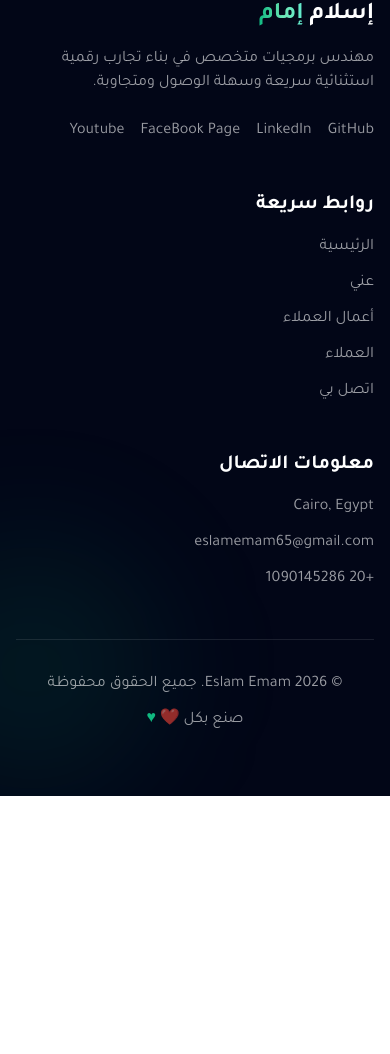
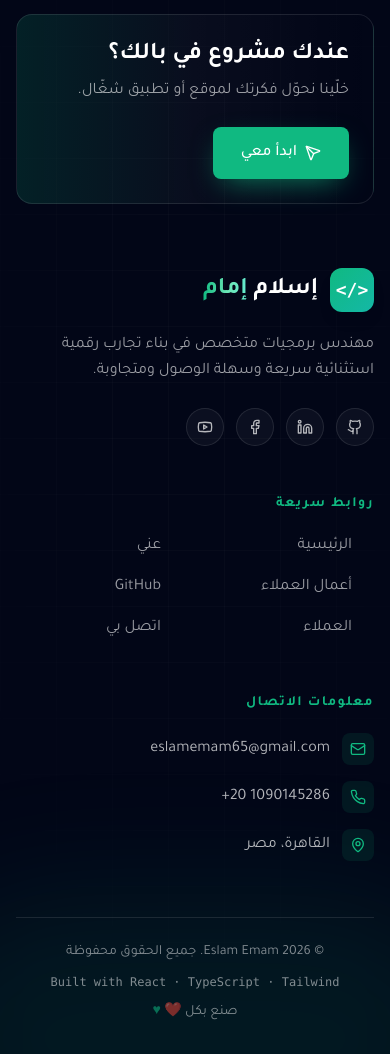
Before and after one commit to eslamemam1/eslam-emam-showcase, a React (Vite) app: page / in a window 390 px wide. Shown: the part 10775-11829 px from the top of the page. Before the commit the page ends 11571 px from the top, so only its background shows below. Built offline with nearby package versions, Linux system fonts and the light colour scheme.

Commit message:
feat: enhance Footer component with improved layout, social links, and contact information; add new styling and functionality

```diff
--- a/src/components/Footer.tsx
+++ b/src/components/Footer.tsx
@@ -1,67 +1,128 @@
+import {
+  ArrowRight,
+  Facebook,
+  Github,
+  Linkedin,
+  Mail,
+  MapPin,
+  Phone,
+  Send,
+  Youtube,
+} from "lucide-react";
 import { useLanguage } from "../contexts/LanguageContext";
 import ScrollReveal from "./ScrollReveal";
 
-const Footer = () => {
-  const { t } = useLanguage();
-  const currentYear = new Date().getFullYear();
-
 const socialLinks = [
-    { name: "GitHub", url: "https://github.com/eslamemam1" },
+  { icon: Github, name: "GitHub", url: "https://github.com/eslamemam1" },
   {
+    icon: Linkedin,
     name: "LinkedIn",
     url: "https://www.linkedin.com/in/eslam-emam-12695815b",
   },
   {
-      name: "FaceBook Page",
+    icon: Facebook,
+    name: "Facebook",
     url: "https://www.facebook.com/profile.php?id=61571808045016",
   },
-    { name: "Youtube", url: "https://www.youtube.com/@eslamemam5214" },
+  { icon: Youtube, name: "YouTube", url: "https://www.youtube.com/@eslamemam5214" },
 ];
 
 const quickLinks = [
   { key: "nav.home", href: "#home" },
   { key: "nav.about", href: "#about" },
   { key: "nav.projects", href: "#projects" },
+  { key: "nav.github", href: "#github" },
   { key: "nav.testimonials", href: "#testimonials" },
   { key: "nav.contact", href: "#contact" },
 ];
 
+const Footer = () => {
+  const { t, language } = useLanguage();
+  const isAr = language === "ar";
+  const currentYear = new Date().getFullYear();
+
+  const contactItems = [
+    {
+      icon: Mail,
+      value: "eslamemam65@gmail.com",
+      href: "mailto:eslamemam65@gmail.com",
+    },
+    { icon: Phone, value: "+20 1090145286", href: "tel:+201090145286" },
+    { icon: MapPin, value: isAr ? "القاهرة، مصر" : "Cairo, Egypt" },
+  ];
+
   return (
-    <footer className="relative overflow-hidden border-t border-white/10 bg-slate-950 px-4 py-16 text-white sm:px-6 md:px-8 lg:px-12">
-      <div className="glow-orb -left-24 bottom-0 h-64 w-64 bg-portfolio-green/10" />
+    <footer className="relative overflow-hidden bg-slate-950 px-4 pb-8 pt-20 text-white sm:px-6 md:px-8 lg:px-12">
+      <div className="absolute inset-x-0 top-0 h-px bg-gradient-to-r from-transparent via-portfolio-green/70 to-transparent" />
+      <div className="bg-grid pointer-events-none absolute inset-0 opacity-40" />
+      <div className="glow-orb -bottom-32 left-1/2 h-72 w-[36rem] -translate-x-1/2 bg-portfolio-green/10" />
+
       <div className="section-inner relative z-10">
         <ScrollReveal>
-          <div className="grid grid-cols-1 gap-12 md:grid-cols-3">
+          <div className="mb-16 flex flex-col items-start justify-between gap-6 rounded-2xl border border-white/10 bg-gradient-to-r from-portfolio-green/15 via-white/[0.03] to-transparent p-6 md:flex-row md:items-center md:p-10">
             <div>
-              <a href="#home" className="text-2xl font-bold">
+              <h3 className="text-2xl font-bold md:text-3xl">
+                {isAr ? "عندك مشروع في بالك؟" : "Have a project in mind?"}
+              </h3>
+              <p className="mt-2 text-white/60">
+                {isAr
+                  ? "خلّينا نحوّل فكرتك لموقع أو تطبيق شغّال."
+                  : "Let's turn your idea into a working product."}
+              </p>
+            </div>
+            <a
+              href="#contact"
+              className="group inline-flex shrink-0 items-center gap-2 rounded-lg bg-portfolio-green px-7 py-3.5 font-medium text-white shadow-[0_10px_30px_-10px_rgba(16,185,129,0.7)] transition-all hover:-translate-y-0.5 hover:bg-emerald-400"
+            >
+              <Send className="h-4 w-4 rtl:-scale-x-100" />
+              {isAr ? "ابدأ معي" : "Let's Talk"}
+            </a>
+          </div>
+        </ScrollReveal>
+
+        <ScrollReveal delay={100}>
+          <div className="grid grid-cols-1 gap-12 sm:grid-cols-2 lg:grid-cols-[1.4fr_1fr_1.2fr]">
+            <div>
+              <a href="#home" className="inline-flex items-center gap-3">
+                <span className="flex h-11 w-11 items-center justify-center rounded-xl bg-gradient-to-br from-portfolio-green to-teal-500 font-mono text-lg font-bold text-white shadow-lg">
+                  {"</>"}
+                </span>
+                <span className="text-2xl font-bold">
                   {t("Eslam")}
                   <span className="text-gradient"> {t("Emam")}</span>
+                </span>
               </a>
-              <p className="mt-4 max-w-md text-white/60">{t("footer.des")}</p>
-              <div className="mt-6 flex flex-wrap gap-4">
+              <p className="mt-5 max-w-sm leading-relaxed text-white/60">
+                {t("footer.des")}
+              </p>
+              <div className="mt-6 flex gap-3">
                 {socialLinks.map((social) => (
                   <a
                     key={social.name}
                     href={social.url}
                     target="_blank"
                     rel="noopener noreferrer"
-                    className="text-white/60 transition-colors hover:text-portfolio-green"
+                    aria-label={social.name}
+                    className="rounded-full border border-white/10 bg-white/[0.04] p-2.5 text-white/70 transition-all duration-300 hover:-translate-y-1 hover:border-portfolio-green hover:bg-portfolio-green hover:text-white"
                   >
-                    {social.name}
+                    <social.icon className="h-4 w-4" />
                   </a>
                 ))}
               </div>
             </div>
 
             <div>
-              <h3 className="mb-4 text-xl font-semibold">{t("Quick Links")}</h3>
-              <ul className="space-y-3">
+              <h3 className="mb-5 text-sm font-semibold uppercase tracking-widest text-portfolio-green">
+                {t("Quick Links")}
+              </h3>
+              <ul className="grid grid-cols-2 gap-x-6 gap-y-3 sm:grid-cols-1">
                 {quickLinks.map((link) => (
                   <li key={link.href}>
                     <a
                       href={link.href}
-                      className="text-white/60 transition-colors hover:text-portfolio-green"
+                      className="group inline-flex items-center gap-2 text-white/60 transition-colors hover:text-white"
                     >
+                      <ArrowRight className="h-3.5 w-3.5 -translate-x-1 text-portfolio-green opacity-0 transition-all duration-300 group-hover:translate-x-0 group-hover:opacity-100 rtl:rotate-180 rtl:translate-x-1 rtl:group-hover:translate-x-0" />
                       {t(link.key)}
                     </a>
                   </li>
@@ -70,41 +131,53 @@ const Footer = () => {
             </div>
 
             <div>
-              <h3 className="mb-4 text-xl font-semibold">{t("Contact Info")}</h3>
-              <ul className="space-y-3 text-white/60">
-                <li>Cairo, Egypt</li>
-                <li>
+              <h3 className="mb-5 text-sm font-semibold uppercase tracking-widest text-portfolio-green">
+                {t("Contact Info")}
+              </h3>
+              <ul className="space-y-4">
+                {contactItems.map((item) => {
+                  const inner = (
+                    <>
+                      <span className="rounded-lg bg-portfolio-green/10 p-2 text-portfolio-green transition-colors duration-300 group-hover:bg-portfolio-green group-hover:text-white">
+                        <item.icon className="h-4 w-4" />
+                      </span>
+                      <span dir="ltr" className="break-all text-white/70">
+                        {item.value}
+                      </span>
+                    </>
+                  );
+                  return (
+                    <li key={item.value}>
+                      {item.href ? (
                         <a
-                    href="mailto:eslamemam65@gmail.com"
-                    className="transition-colors hover:text-portfolio-green"
+                          href={item.href}
+                          className="group flex items-center gap-3 transition-colors hover:text-white"
                         >
-                    eslamemam65@gmail.com
+                          {inner}
                         </a>
+                      ) : (
+                        <div className="group flex items-center gap-3">{inner}</div>
+                      )}
                     </li>
-                <li>
-                  <a
-                    href="tel:+201090145286"
-                    className="transition-colors hover:text-portfolio-green"
-                  >
-                    +20 1090145286
-                  </a>
-                </li>
+                  );
+                })}
               </ul>
             </div>
           </div>
         </ScrollReveal>
 
-        <ScrollReveal delay={150}>
-          <div className="mt-12 flex flex-col items-center justify-between gap-3 border-t border-white/10 pt-8 md:flex-row">
-            <p className="text-white/60">
+        <div className="mt-14 flex flex-col items-center justify-between gap-3 border-t border-white/10 pt-6 text-sm text-white/50 md:flex-row">
+          <p>
             &copy; {currentYear} Eslam Emam. {t("footer.rights")}
           </p>
-            <p className="text-white/60">
+          <p dir="ltr" className="font-mono text-xs">
+            Built with React · TypeScript · Tailwind
+          </p>
+          <p>
             {t("footer.madeWith")}{" "}
-              <span className="text-portfolio-green">♥</span>
+            <span className="inline-block animate-pulse text-portfolio-green">♥</span>
           </p>
         </div>
-        </ScrollReveal>
       </div>
     </footer>
   );
```
Lines whose indentation alone changed are shown as unchanged.
